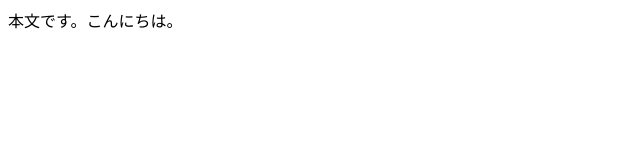
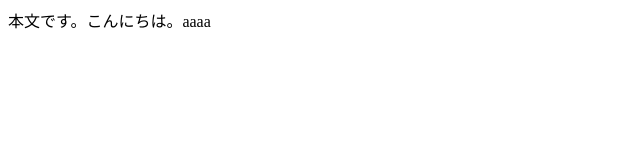
Before and after one commit to itsuki0126/MyFirstSTS, a plain HTML site: page index.html in a window 1280 px wide. Shown: the full height of the page, 0-640 px from the left. Drawn offline with Linux system fonts and the light colour scheme.

Commit message:
aaaaa追加

```diff
--- a/index.html
+++ b/index.html
@@ -5,6 +5,6 @@
 <title>タイトル</title>
 </head>
 <body>
-本文です。こんにちは。
+本文です。こんにちは。aaaa
 </body>
 </html>
```
